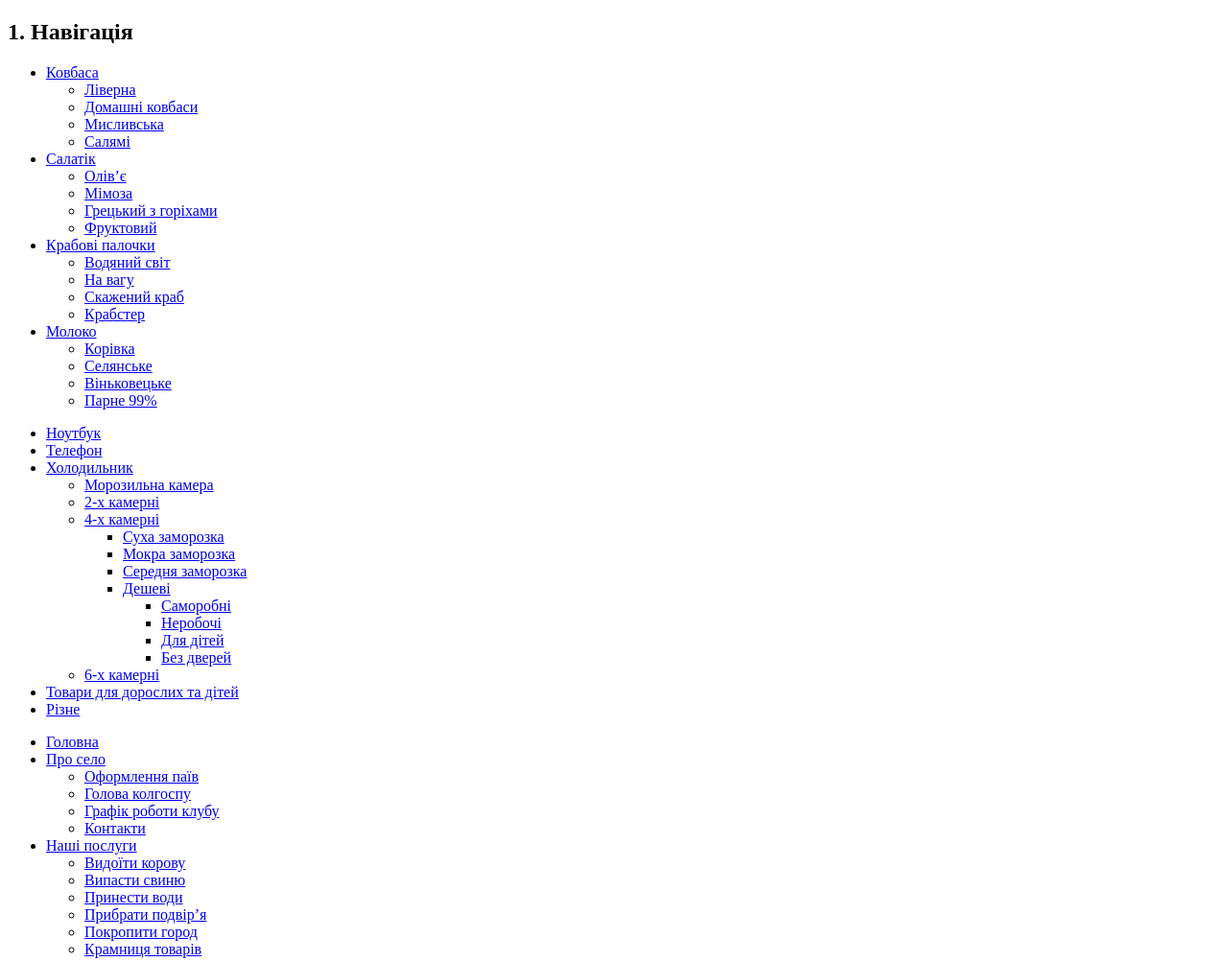
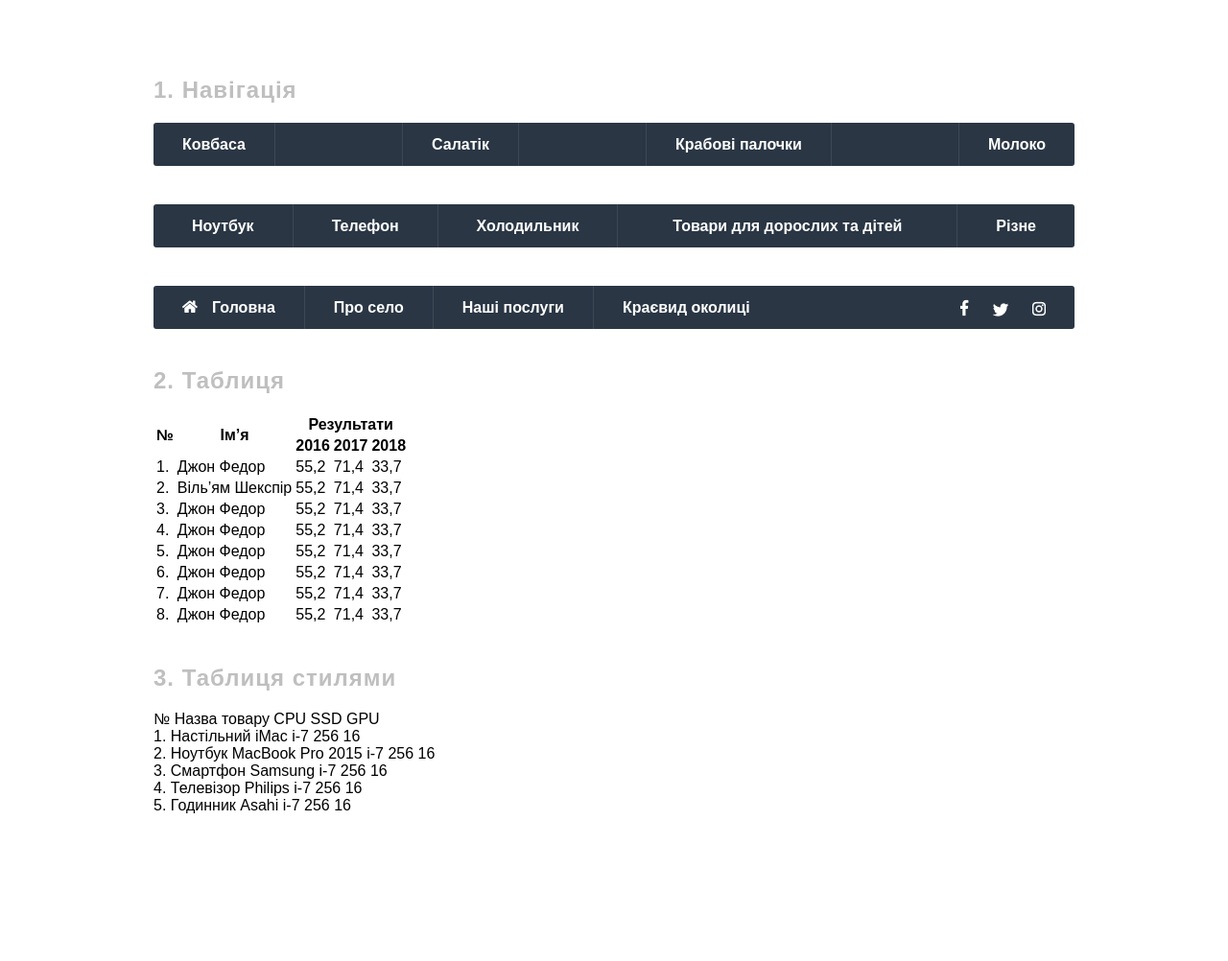
Before and after one commit to drDramen/table-1, a plain HTML site: page index.html in a window 1280 px wide. Shown: the top 1002 px of the page at 96% size. After the commit the page ends 949 px from the top, so only its background shows below. Drawn offline with Linux system fonts and the light colour scheme.

Commit message:
menu-1 annd menu-2

```diff
--- /dev/null
+++ b/css/style.css
@@ -0,0 +1,245 @@
+body {
+    margin: 0;
+    font-family: Arial, Helvetica, sans-serif;
+}
+
+h2 {
+    font-size: 24px;
+    letter-spacing: 1px;
+    color: #bfbfbf;
+    font-weight: bold;
+}
+
+section {
+    margin-bottom: 40px;
+}
+
+ul {
+    margin: 0;
+    padding: 0;
+    list-style: none;
+}
+
+a {
+    display: block;
+    text-decoration: none;
+    color: inherit;
+}
+
+i {
+    display: inline-block;
+}
+
+.wrapper {
+    margin: 0 auto;
+    max-width: 960px;
+    padding: 60px 15px;
+}
+
+.menu-container {
+    display: flex;
+    justify-content: space-between;
+    margin-bottom: 40px;
+    color: #fff;
+    border-radius: 3px;
+    background-color: #2a3644;
+}
+
+.menu {
+    display: flex;
+    justify-content: space-between;
+}
+
+.menu li {
+    position: relative;
+    cursor: pointer;
+    box-sizing: border-box;
+}
+
+.menu .submenu {
+    display: none;
+    position: absolute;
+    top: 100%;
+    /* width: 210px; */
+    border-radius: 3px;
+    z-index: 2;
+}
+
+.menu > li > .submenu {
+    border-top: 5px solid transparent;
+}
+
+.menu .submenu li a {
+    border-bottom: 1px solid #b9bdc1;
+}
+
+.menu .submenu li:last-child a {
+    border-bottom: 1px solid #d2d4d5;
+}
+
+.menu .submenu li:first-child {
+    border-top-left-radius: 3px;
+    border-top-right-radius: 3px;
+}
+
+.menu .submenu li:last-child {
+    border-bottom: 3px solid #d2d4d5;
+    border-bottom-left-radius: 3px;
+    border-bottom-right-radius: 3px;
+}
+
+.menu > li:last-child .submenu {
+    right: 0;
+}
+
+.menu-3 > li:last-child .submenu {
+    left: 0;
+}
+
+.menu .submenu .submenu {
+    top: 0;
+    left: 100%;
+    padding-left: 5px;
+}
+
+.menu .submenu .submenu .submenu {
+    left: unset;
+    right: 100%;
+    padding-left: 0;
+    padding-right: 5px;
+}
+
+.menu a {
+    padding: 14px 30px 13px;
+    font-weight: bold;
+}
+
+.menu .submenu li {
+    width: 210px;
+    background-color: #d2d4d5;
+}
+
+.menu .submenu a {
+    padding: 11px 20px 11px;
+    font-size: 15px;
+    color: #2a3644;
+}
+
+/*Бордеры на ссылках. Уточнить или правильно так. При сжимании ламаеться*/
+
+.menu > li + li > a {
+    border-left: 1px solid #3f4852;
+}
+
+.menu-1 > li > a {
+    border-right: 1px solid #3f4852;
+}
+
+.menu-1 > li:last-child > a {
+    border-right: none;
+}
+
+.menu-2 > li > a {
+    padding-left: 40px;
+    padding-right: 40px;
+}
+
+.menu-2 .grow {
+    flex-grow: 1;
+    text-align: center;
+}
+
+.menu > li:hover > a {
+    color: #fd8612;
+    background-color: #3f4852;
+}
+
+.menu-3 li:hover > a .icon {
+    background-position-y: -20px;
+}
+
+.menu .submenu li:hover > a {
+    color: #ff8505;
+    background-color: #2a3644;
+    border-bottom: 1px solid #2a3644;
+}
+
+.menu .submenu li:first-child:hover > a {
+    border-top-left-radius: 3px;
+    border-top-right-radius: 3px;
+}
+
+.menu li:hover > .submenu {
+    display: block;
+}
+
+.menu-3__social {
+    padding: 14px 30px 13px;
+    min-width: 149px;
+    text-align: right;
+    font-size: 0;
+}
+
+.menu-3__social li {
+    display: inline-block;
+}
+
+.menu-3__social li + li {
+    margin-left: 25px;
+}
+
+.icon {
+    background-image: url('../img/sprites.png');
+}
+
+.icon-home {
+    width: 16px;
+    height: 13px;
+    background-position: 0 0;
+}
+
+.icon-fb {
+    width: 9px;
+    height: 18px;
+    background-position: -18px 0;
+}
+
+.icon-inst {
+    width: 14px;
+    height: 16px;
+    background-position: -29px 0;
+}
+
+.icon-tw {
+    width: 16px;
+    height: 14px;
+    background-position: -45px 0;
+}
+
+.icon:hover {
+    background-position-y: -20px;
+}
+
+.menu-3 i {
+    margin-right: 15px;
+}
+
+.menu .submenu-col {
+    flex-direction: column;
+    flex-wrap: wrap;
+    max-height: 163px;
+    background-color: #d2d4d5;
+    width: 420px;
+}
+
+.menu li:hover .submenu-col {
+    display: flex;
+    position: static;
+    top: auto;
+}
+
+.menu-3 div {
+    position: absolute;
+    top: 100%;
+    border-top: 5px solid transparent;
+}
--- a/index.html
+++ b/index.html
@@ -5,15 +5,16 @@
     <meta charset="UTF-8">
     <meta http-equiv="X-UA-Compatible" content="IE=edge">
     <meta name="viewport" content="width=device-width, initial-scale=1.0">
-    <title>Document</title>
+    <title>Table</title>
+    <link rel="stylesheet" href="css/style.css">
 </head>
 
 <body>
 
+    <div class="wrapper">
         <section class="navigations">
             <h2>1. Навігація</h2>
-        <div class="menu-1">
-            <ul class="menu">
+            <ul class="menu menu-1 menu-container">
                 <li>
                     <a href="#">Ковбаса</a>
                     <ul class="submenu">
@@ -51,9 +52,7 @@
                     </ul>
                 </li>
             </ul>
-        </div>
-        <div class="menu-2">
-            <ul class="menu">
+            <ul class="menu menu-2 menu-container">
                 <li><a href="#">Ноутбук</a></li>
                 <li><a href="#">Телефон</a></li>
                 <li>
@@ -76,20 +75,17 @@
                                         <li><a href="#">Без дверей</a></li>
                                     </ul>
                                 </li>
-
                             </ul>
                         </li>
                         <li><a href="#">6-х камерні</a></li>
                     </ul>
                 </li>
-                <li><a href="#">Товари для дорослих та дітей</a></li>
+                <li class="grow"><a href="#">Товари для дорослих та дітей</a></li>
                 <li><a href="#">Різне</a></li>
             </ul>
-        </div>
-        <div class="menu-3">
-            <div class="container">
-                <ul class="menu">
-                    <li><a href="#">Головна</a></li>
+            <div class="menu-container">
+                <ul class="menu menu-3">
+                    <li><a href="#"><i class="icon icon-home"></i>Головна</a></li>
                     <li>
                         <a href="#">Про село</a>
                         <ul class="submenu">
@@ -101,7 +97,8 @@
                     </li>
                     <li>
                         <a href="#">Наші послуги</a>
-                        <ul class="submenu">
+                        <div>
+                            <ul class="submenu submenu-col">
                                 <li><a href="#">Видоїти корову</a></li>
                                 <li><a href="#">Випасти свиню</a></li>
                                 <li><a href="#">Принести води</a></li>
@@ -109,6 +106,7 @@
                                 <li><a href="#">Покропити город</a></li>
                                 <li><a href="#">Крамниця товарів</a></li>
                             </ul>
+                        </div>
                     </li>
                     <li>
                         <a href="#">Краєвид околиці</a>
@@ -123,15 +121,13 @@
                         </ul>
                     </li>
                 </ul>
-                <ul class="social">
-                    <li><a href="#"></a></li>
-                    <li><a href="#"></a></li>
-                    <li><a href="#"></a></li>
+                <ul class="menu-3__social">
+                    <li><a class="icon icon-fb" href="#"></a></li>
+                    <li><a class="icon icon-tw" href="#"></a></li>
+                    <li><a class="icon icon-inst" href="#"></a></li>
                 </ul>
             </div>
-        </div>
         </section>
-
         <section class="table">
             <h2>2. Таблиця</h2>
             <table>
@@ -207,7 +203,6 @@
                 </tbody>
             </table>
         </section>
-
         <section class="table-css">
             <h2>3. Таблиця стилями</h2>
             <div class="table">
@@ -255,6 +250,8 @@
                 </div>
             </div>
         </section>
+    </div>
+
 </body>
 
 </html>
```
Lines whose indentation alone changed are shown as unchanged.
